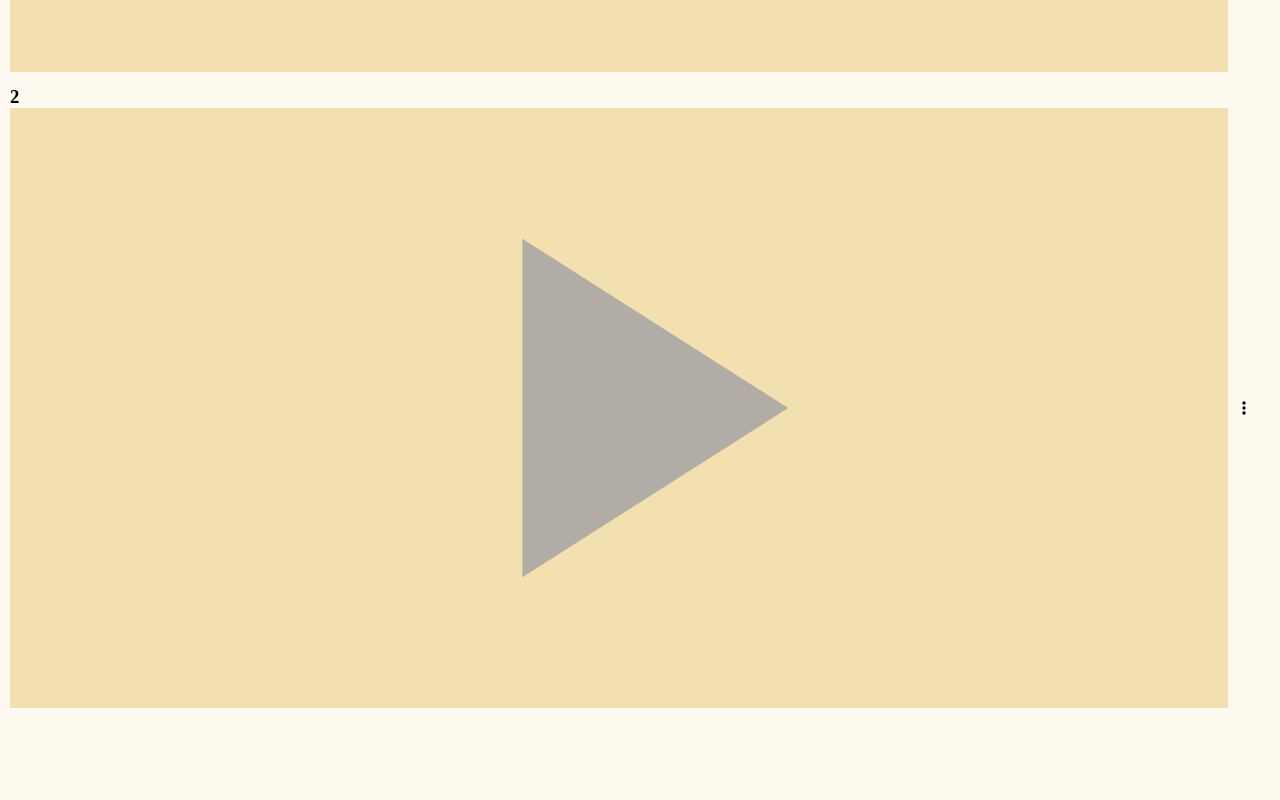
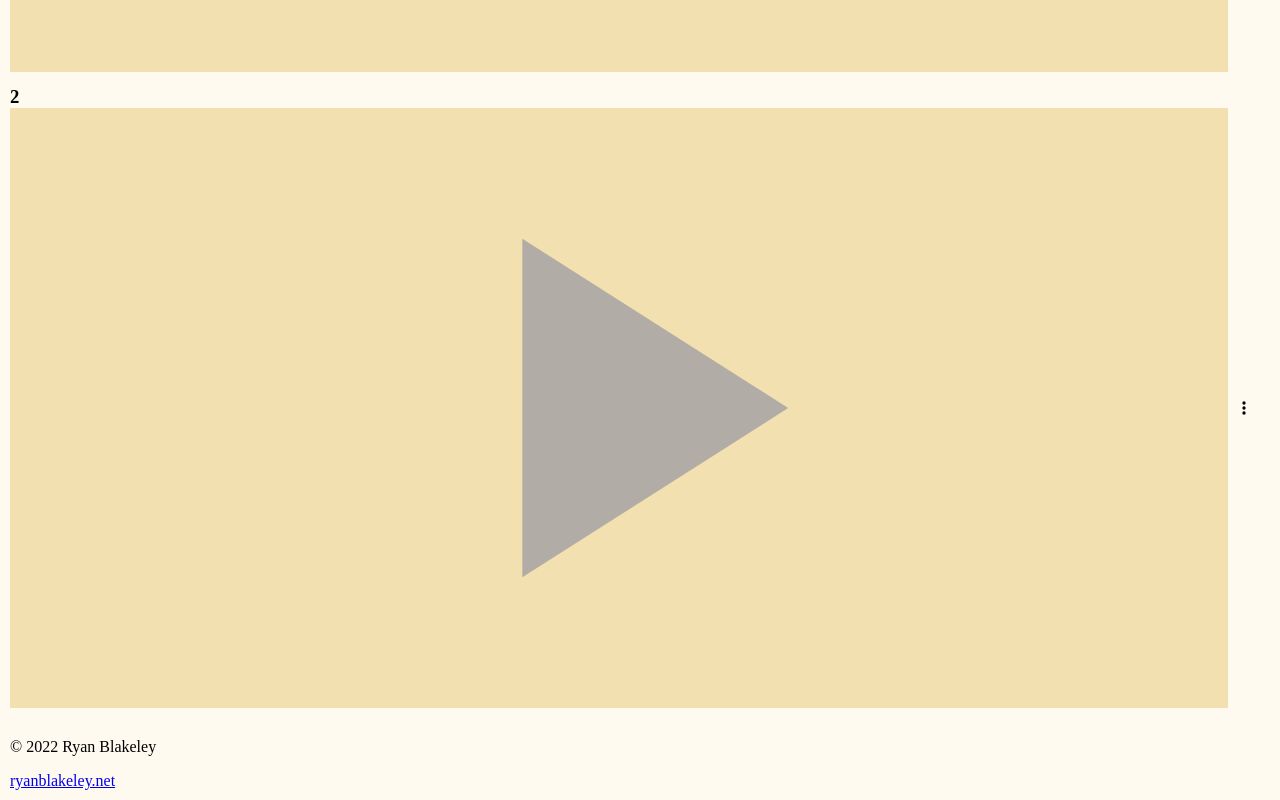
Before and after one commit to ryanblakeley/fart, a plain HTML site: page index.html in a window 1280 px wide. Shown: the part 630-1430 px from the top of the page. Before the commit the page ends 1362 px from the top, so only its background shows below. Drawn offline with Linux system fonts and the light colour scheme.

Commit message:
Change title

```diff
--- a/index.html
+++ b/index.html
@@ -3,7 +3,7 @@
   <head>
     <meta charset="UTF-8" />
     <meta name="viewport" content="width=device-width, initial-scale=1.0" />
-    <title>Fart!</title>
+    <title>Fart Sounds</title>
     <style>
       body { margin: 10px; background-color: floralwhite; }
       h3 { margin: 0; }
@@ -39,5 +39,8 @@
       <source src="audio/fart-2.mp3" type="audio/mpeg">
       Your browser does not support the audio element.
     </audio>
+
+    <p>© 2022 Ryan Blakeley</p>
+    <a href="https://ryanblakeley.net">ryanblakeley.net</a>
   </body>
 </html>
```
